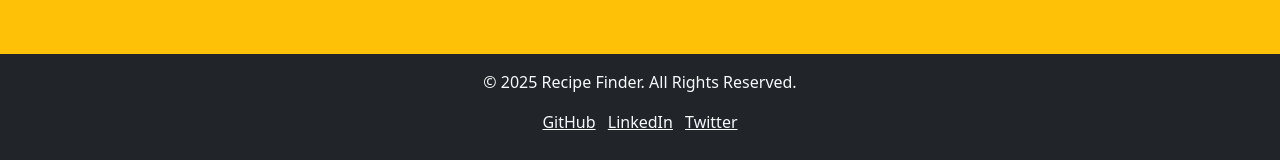
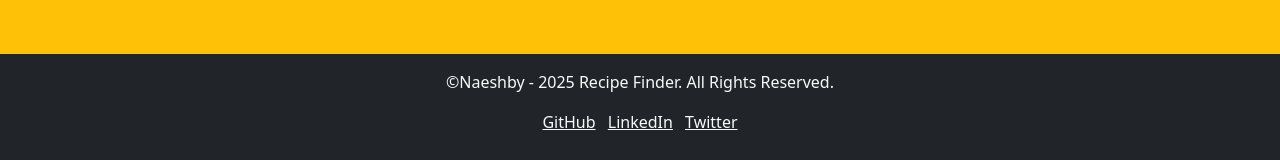
Before and after one commit to naeshby/Practical10, a plain HTML site: page index.html in a window 1280 px wide. Shown: the part 2543-2703 px from the top of the page. Drawn offline with nearby package versions, Linux system fonts and the light colour scheme.

Commit message:
Added copyright year and name

```diff
--- a/index.html
+++ b/index.html
@@ -71,7 +71,7 @@
 
   <!-- Footer -->
   <footer class="bg-dark text-light text-center py-3">
-    <p>&copy; 2025 Recipe Finder. All Rights Reserved.</p>
+    <p>&copy;Naeshby - 2025 Recipe Finder. All Rights Reserved.</p>
     <p>
       <a href="#" class="text-light me-2">GitHub</a>
       <a href="#" class="text-light me-2">LinkedIn</a>
```
